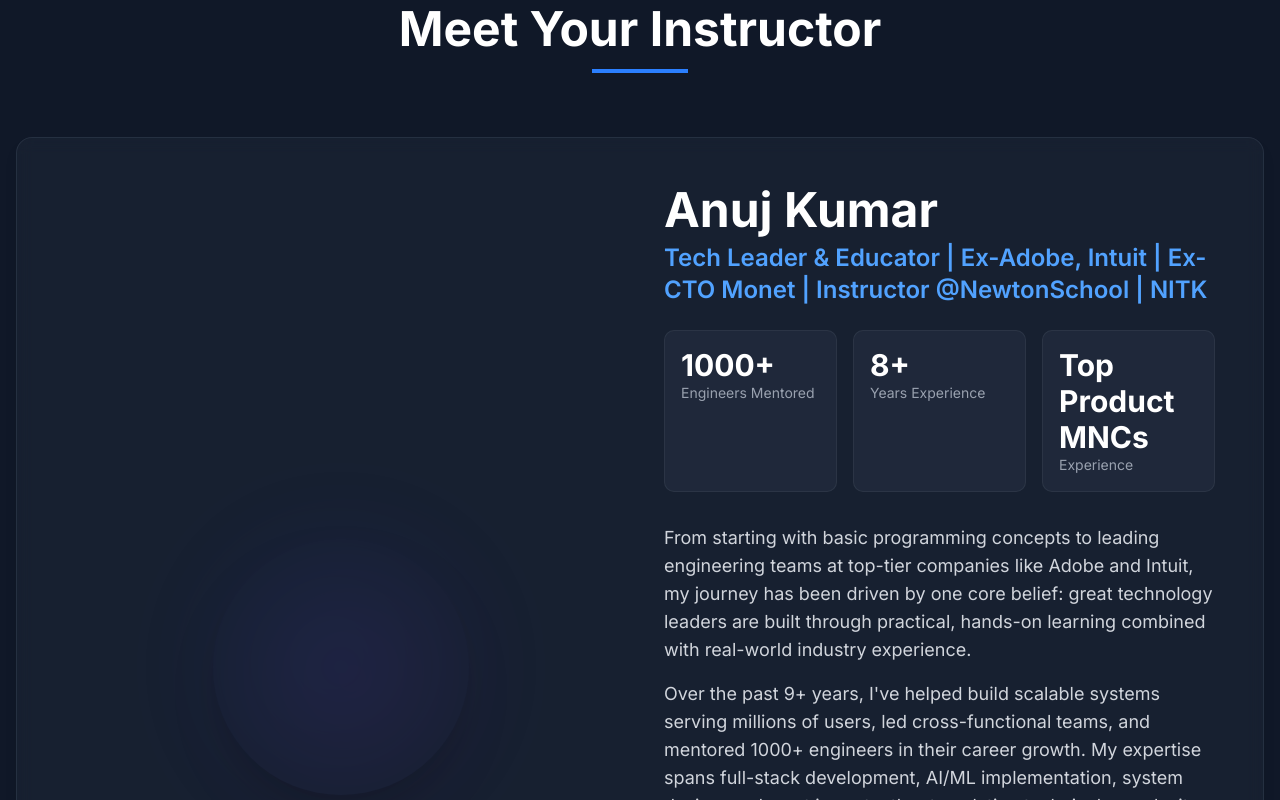
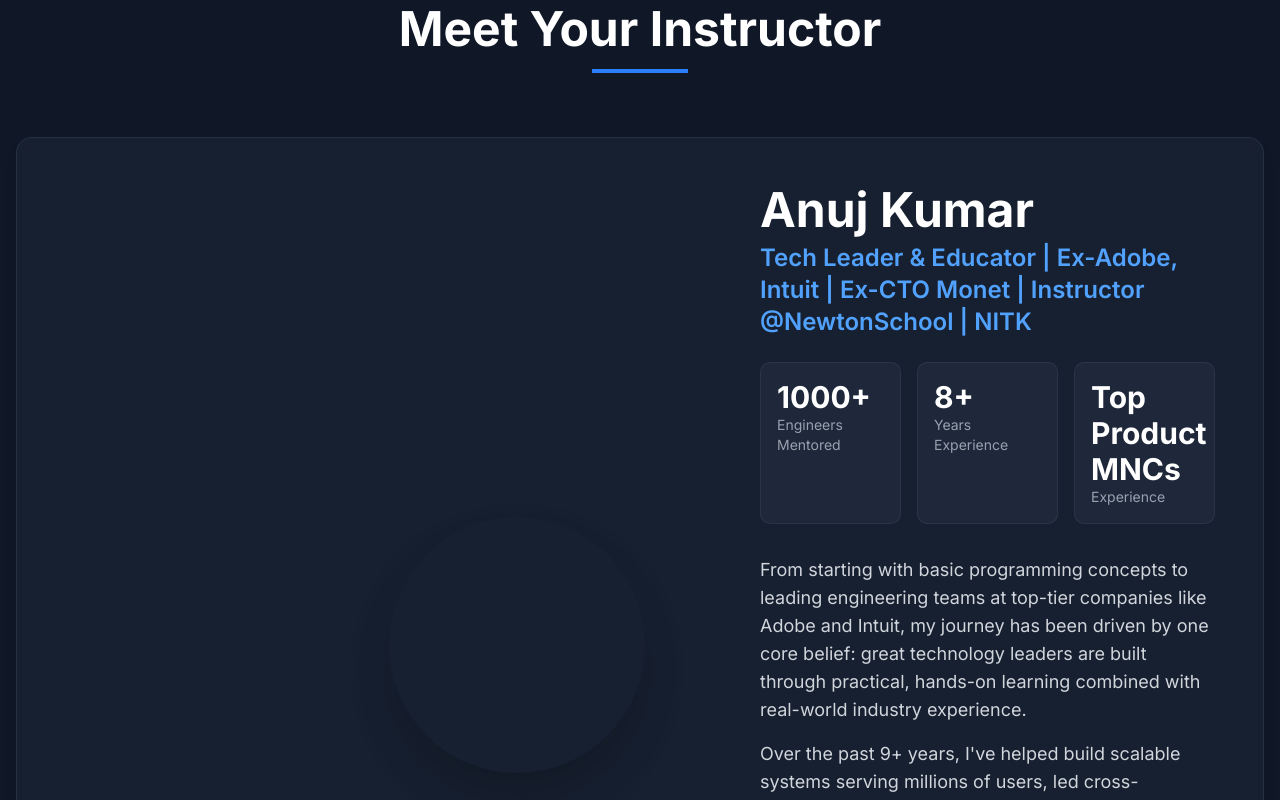
Before and after one commit to arindamdawn/nextgen-cto, a Next.js app: page / in a window 1280 px wide. Shown: the part 3040-3840 px from the top of the page. Built offline with nearby package versions, Linux system fonts and the light colour scheme; no server answers.

Commit message:
feat(instructor): overlap avatar and adjust layout to match reference

```diff
--- a/src/components/sections/Instructor.tsx
+++ b/src/components/sections/Instructor.tsx
@@ -24,18 +24,18 @@ export default function Instructor() {
         {/* Main Content */}
         <ScrollReveal direction="up" duration={0.8} delay={0.2}>
           <div className="max-w-7xl mx-auto">
-            <div className="bg-gray-800/50 backdrop-blur-sm rounded-2xl shadow-lg border border-gray-700/50 overflow-hidden">
-              <div className="p-6 sm:p-8 lg:p-12">
+            <div className="bg-gray-800/50 backdrop-blur-sm rounded-2xl shadow-lg border border-gray-700/50 overflow-visible">
+              <div className="p-6 sm:p-8 lg:p-12 relative">
                 <div className="grid lg:grid-cols-2 gap-8 lg:gap-12 items-start lg:items-center">
 
                   {/* Left Side: Photo (stacked on mobile) */}
-                  <div className="flex flex-col items-center space-y-6 order-1 lg:order-none">
+                  <div className="flex flex-col items-center space-y-6 order-1 lg:order-none lg:justify-end">
                     <div className="relative">
                       <div className="absolute inset-0 flex items-center justify-center">
                         <div className="w-40 h-40 sm:w-48 sm:h-48 lg:w-56 lg:h-56 rounded-full bg-gradient-to-br from-blue-600 to-purple-600 opacity-10 blur-3xl" />
                       </div>
-                      <div className="relative z-10">
-                        <div className="w-48 h-48 sm:w-56 sm:h-56 lg:w-64 lg:h-64 mx-auto">
+                      <div className="relative z-10 lg:absolute lg:bottom-0 lg:left-12 lg:transform lg:translate-y-12">
+                        <div className="w-48 h-48 sm:w-56 sm:h-56 lg:w-64 lg:h-64 mx-auto lg:mx-0">
                           {instructor.avatar ? (
                             <Image
                               src={instructor.avatar}
@@ -65,7 +65,7 @@ export default function Instructor() {
                   </div>
 
                   {/* Right Side: Content */}
-                  <div className="text-center lg:text-left order-2 lg:order-none">
+                  <div className="text-center lg:text-left order-2 lg:order-none lg:pl-24">
                     <h3 className="text-3xl sm:text-4xl lg:text-5xl font-bold text-white mb-2">
                       {instructor.name}
                     </h3>
```
